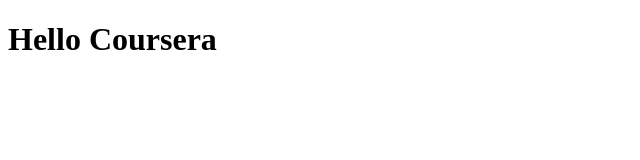
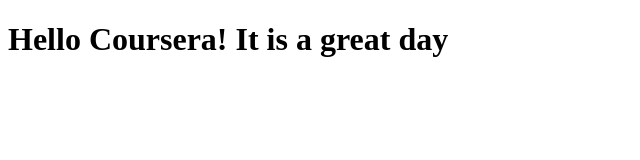
Before and after one commit to ealexey/coursera-test, a plain HTML site: page index.html in a window 1280 px wide. Shown: the whole page, without its empty margins (0-640 px from the left). Drawn offline with Linux system fonts and the light colour scheme.

Commit message:
small changes to file

```diff
--- a/index.html
+++ b/index.html
@@ -6,6 +6,7 @@
 	<title>Hello Coursera</title>
 </head>
 <body>
-<h1>Hello Coursera</h1>
+<h1>Hello Coursera! It is a great day</h1>
+
 </body>
 </html>
```
